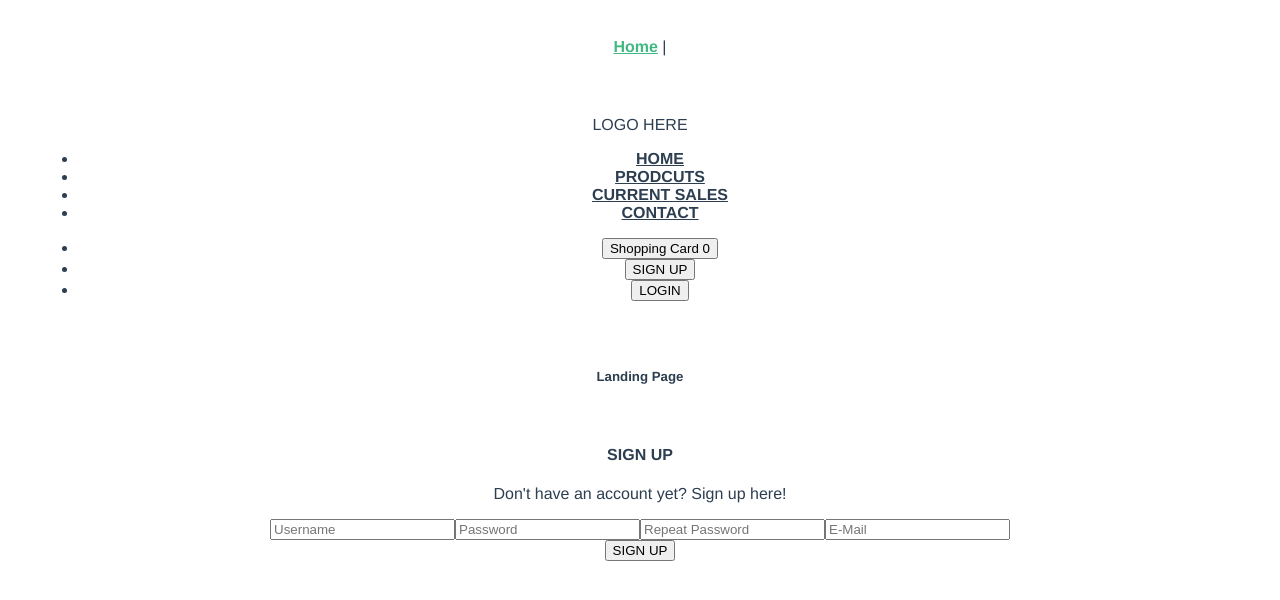
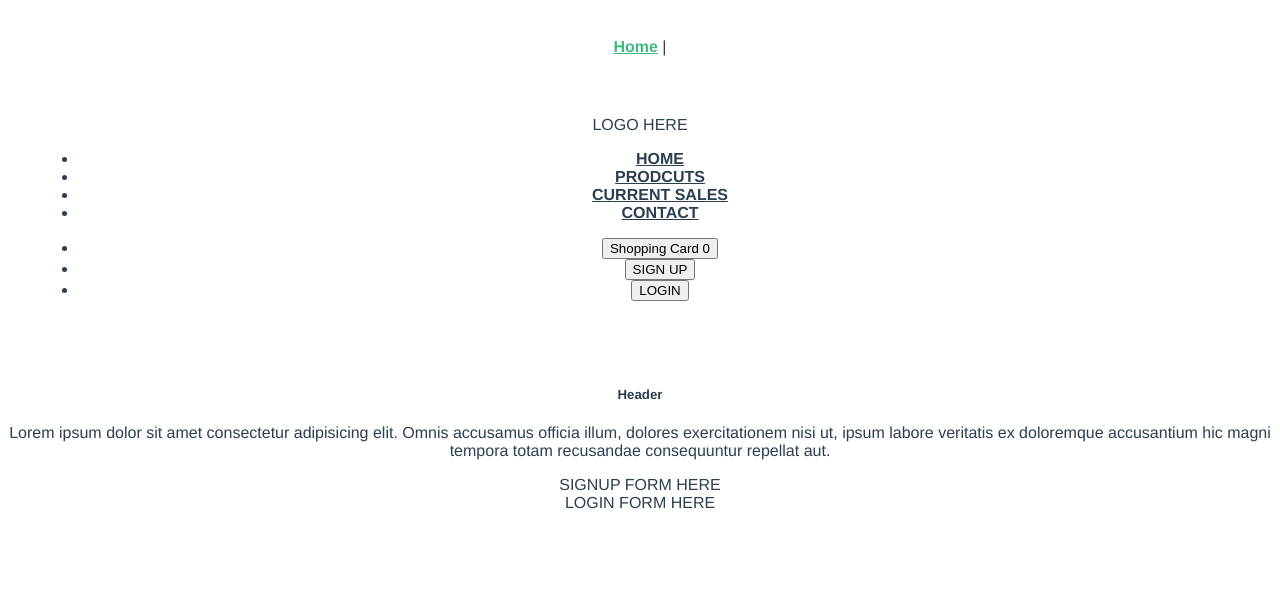
Before and after one commit to TapeMate/vue-php-store-prototype-frontend, a Vue app: page / in a window 1280 px wide. Shown: the top 600 px of the page. Built offline with nearby package versions, Linux system fonts and the light colour scheme.

Commit message:
created homesections component. deleted landing dummy component.

```diff
--- /dev/null
+++ b/src/components/HomeSections.vue
@@ -0,0 +1,32 @@
+<template>
+  <div class="home-section-container">
+    <section>
+      <div class="section-content-container">
+        <img src="" alt="" />
+      </div>
+      <div class="section-content-container">
+        <h5>Header</h5>
+        <p>
+          Lorem ipsum dolor sit amet consectetur adipisicing elit. Omnis
+          accusamus officia illum, dolores exercitationem nisi ut, ipsum labore
+          veritatis ex doloremque accusantium hic magni tempora totam recusandae
+          consequuntur repellat aut.
+        </p>
+      </div>
+    </section>
+  </div>
+  <div class="home-section-container">
+    <section>
+      <div class="section-signup-container">SIGNUP FORM HERE</div>
+      <div class="section-login-container">LOGIN FORM HERE</div>
+    </section>
+  </div>
+</template>
+
+<script>
+export default {
+  name: "HomeSections",
+};
+</script>
+
+<style></style>
--- a/src/components/LandingPage.vue
+++ /dev/null
@@ -1,20 +0,0 @@
-<template>
-  <div>
-    <h5>Landing Page</h5>
-    <br />
-    <SignupForm />
-  </div>
-</template>
-
-<script>
-import SignupForm from "@/components/SignupForm.vue";
-
-export default {
-  name: "LandingPage",
-  components: {
-    SignupForm,
-  },
-};
-</script>
-
-<style></style>
--- a/src/components/NavbarMain.vue
+++ b/src/components/NavbarMain.vue
@@ -29,4 +29,4 @@ export default {
 };
 </script>
 
-<style></style>
+<style scoped></style>
--- a/src/views/HomeView.vue
+++ b/src/views/HomeView.vue
@@ -1,20 +1,20 @@
 <template>
   <div class="home-wrapper">
     <NavbarMain />
-    <LandingPage />
+    <HomeSections />
   </div>
 </template>
 
 <script>
 // @ is an alias to /src
-import LandingPage from "@/components/LandingPage.vue";
 import NavbarMain from "@/components/NavbarMain.vue";
+import HomeSections from "@/components/HomeSections.vue";
 
 export default {
   name: "HomeView",
   components: {
-    LandingPage,
     NavbarMain,
+    HomeSections,
   },
 };
 </script>
```
